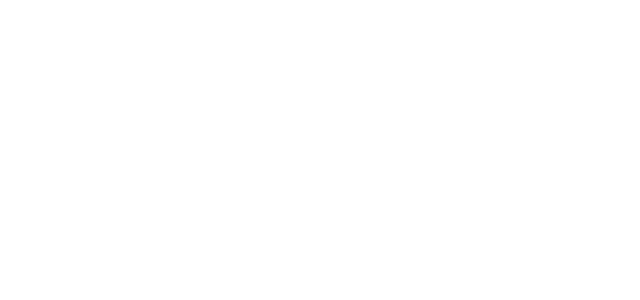
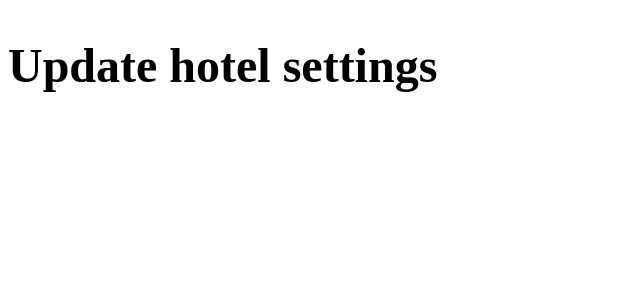
Before and after one commit to alvaroiporre/Hotel-React, a React (Vite) app: page /settings in a window 1280 px wide. Before the commit this address had no page. Shown: the top 300 px of the page, without its empty margins (0-640 px from the left). Built offline with nearby package versions, Linux system fonts and the light colour scheme; the HTML template or start-up script is replaced by a standard one; a web font is replaced by a local one.

Commit message:
Add Settings component page

```diff
--- a/src/App.tsx
+++ b/src/App.tsx
@@ -3,6 +3,7 @@
 import Bookings from "./pages/Bookings";
 import Cabins from "./pages/Cabins";
 import Users from "./pages/Users";
+import Settings from "./pages/Settings";
 const App = () => {
   return (
     <BrowserRouter>
@@ -11,6 +12,7 @@
         <Route path='bookings' element={<Bookings />}/>
         <Route path='cabins' element={<Cabins />}/>
         <Route path='users' element={<Users />}/>
+        <Route path='settings' element={<Settings />}/>
       </Routes>
     </BrowserRouter>
   );
--- a/src/pages/Settings.jsx
+++ b/src/pages/Settings.tsx
@@ -1,7 +1,7 @@
 import Heading from "../ui/Heading";
 
-function Settings() {
+const Settings = () => {
   return <Heading as="h1">Update hotel settings</Heading>;
-}
+};
 
 export default Settings;
```
